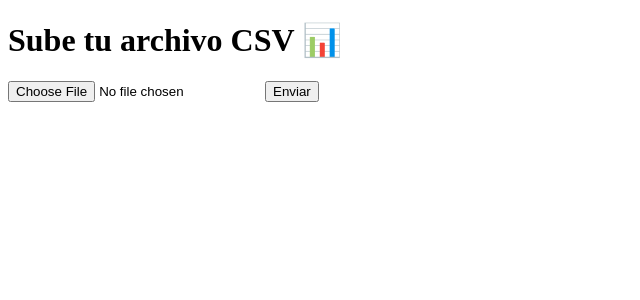
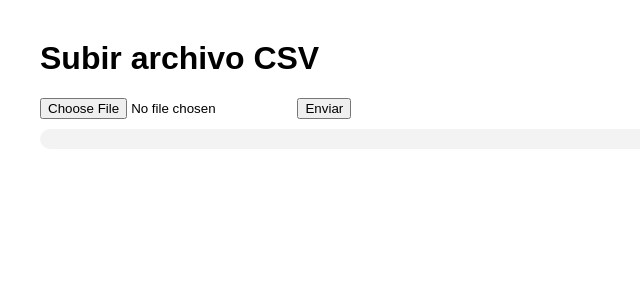
Before and after one commit to tomasalamos/flask_rener, a Flask app: page / in a window 1280 px wide. Shown: the top 300 px of the page, without its empty margins (0-640 px from the left). Run offline with Flask 3, Linux system fonts and the light colour scheme.

Commit message:
Particiones de csv

```diff
--- a/app.py
+++ b/app.py
@@ -2,9 +2,11 @@ from flask import Flask, request, jsonify, render_template
 import pandas as pd
 import numpy as np
 import os
+import csv
 
 app = Flask(__name__)
 
+# Permitir archivos de hasta 500 MB
 app.config['MAX_CONTENT_LENGTH'] = 500 * 1024 * 1024  # 500 MB
 
 @app.route("/")
@@ -33,13 +35,29 @@ def subir_csv():
         return jsonify({"error": "Nombre de archivo vacío"}), 400
 
     try:
-        df = pd.read_csv(file)
+        # Leer archivo CSV en modo streaming línea por línea
+        csv_reader = csv.DictReader((line.decode('utf-8') for line in file.stream))
+        filas = []
+
+        for i, row in enumerate(csv_reader):
+            filas.append(row)
+            if i % 100000 == 0:
+                print(f"Leyendo fila {i}")  # Debug opcional
+
+        df = pd.DataFrame(filas)
+
+        # Intentar convertir columnas numéricas
+        for col in df.columns:
+            df[col] = pd.to_numeric(df[col], errors='ignore')
+
         resumen = {
             "columnas": list(df.columns),
             "media": df.mean(numeric_only=True).to_dict(),
             "desviacion_estandar": df.std(numeric_only=True).to_dict(),
             "valores_nulos": df.isnull().sum().to_dict()
         }
+
         return jsonify(resumen)
+
     except Exception as e:
         return jsonify({"error": str(e)}), 500
--- a/templates/index.html
+++ b/templates/index.html
@@ -1,27 +1,90 @@
 <!DOCTYPE html>
-<html>
+<html lang="es">
 <head>
-    <title>Sube tu CSV</title>
+    <meta charset="UTF-8">
+    <title>Subir CSV</title>
+    <style>
+        body {
+            font-family: Arial, sans-serif;
+            margin: 40px;
+        }
+        .progress-container {
+            width: 100%;
+            background-color: #f3f3f3;
+            border-radius: 10px;
+            margin-top: 10px;
+        }
+        .progress-bar {
+            width: 0%;
+            height: 20px;
+            background-color: #4caf50;
+            border-radius: 10px;
+            transition: width 0.3s;
+        }
+        #resultado {
+            white-space: pre-wrap;
+            margin-top: 20px;
+        }
+    </style>
 </head>
 <body>
-    <h1>Sube tu archivo CSV 📊</h1>
-    <form id="csv-form" enctype="multipart/form-data">
-        <input type="file" name="file" accept=".csv" required />
+    <h1>Subir archivo CSV</h1>
+    <form id="csvForm">
+        <input type="file" id="fileInput" name="file" accept=".csv" required>
         <button type="submit">Enviar</button>
     </form>
-    <pre id="resultado"></pre>
+
+    <div class="progress-container">
+        <div id="progressBar" class="progress-bar"></div>
+    </div>
+
+    <div id="resultado"></div>
 
     <script>
-        document.getElementById("csv-form").onsubmit = async function(e) {
+        const form = document.getElementById('csvForm');
+        const progressBar = document.getElementById('progressBar');
+        const resultado = document.getElementById('resultado');
+
+        form.addEventListener('submit', function(e) {
             e.preventDefault();
-            const formData = new FormData(this);
-            const res = await fetch("/subir_csv", {
-                method: "POST",
-                body: formData
-            });
-            const data = await res.json();
-            document.getElementById("resultado").textContent = JSON.stringify(data, null, 2);
-        };
+
+            const fileInput = document.getElementById('fileInput');
+            const file = fileInput.files[0];
+
+            if (!file) {
+                alert("Por favor, selecciona un archivo.");
+                return;
+            }
+
+            const formData = new FormData();
+            formData.append('file', file);
+
+            const xhr = new XMLHttpRequest();
+            xhr.open('POST', '/subir_csv', true);
+
+            xhr.upload.onprogress = function(e) {
+                if (e.lengthComputable) {
+                    const percent = (e.loaded / e.total) * 100;
+                    progressBar.style.width = percent + '%';
+                }
+            };
+
+            xhr.onload = function() {
+                if (xhr.status === 200) {
+                    resultado.textContent = JSON.stringify(JSON.parse(xhr.responseText), null, 2);
+                } else {
+                    resultado.textContent = "Error: " + xhr.responseText;
+                }
+                progressBar.style.width = '0%';
+            };
+
+            xhr.onerror = function() {
+                resultado.textContent = "Error al subir el archivo.";
+                progressBar.style.width = '0%';
+            };
+
+            xhr.send(formData);
+        });
     </script>
 </body>
 </html>
```
